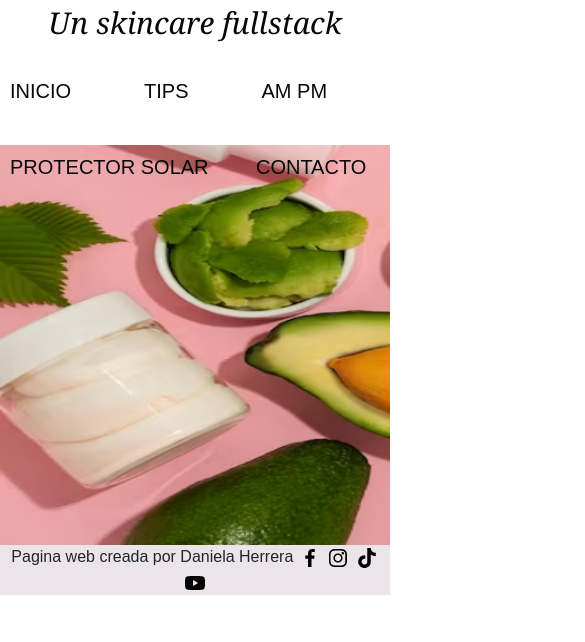
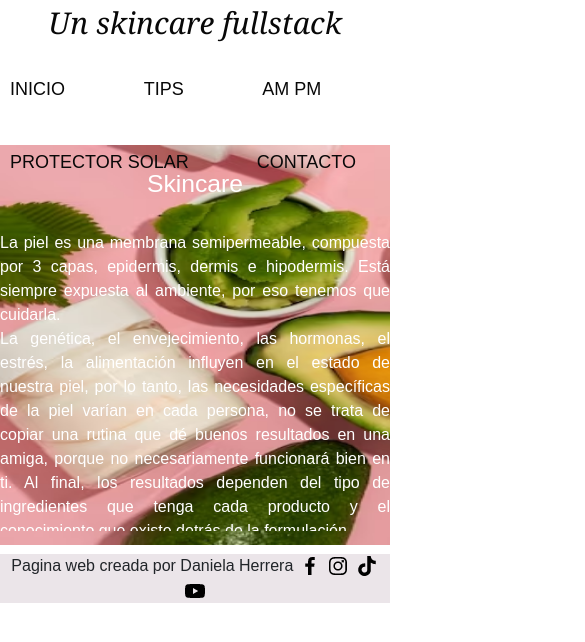
Before and after one commit to danielaherrera1/un-skincare-fullstack1, a plain HTML site: page index.html in a window 390 px wide. Shown: the top 642 px of the page, 585 px wide, since content can reach past the window. Drawn offline with nearby package versions, Linux system fonts and the light colour scheme.

Commit message:
cambios de la tercera entrega

```diff
--- /dev/null
+++ b/css/estilo.scss
@@ -0,0 +1,2 @@
+@import "../partial/resets";
+@import "../partial/media";
--- a/index.html
+++ b/index.html
@@ -8,7 +8,7 @@
     integrity="sha384-GLhlTQ8iRABdZLl6O3oVMWSktQOp6b7In1Zl3/Jr59b6EGGoI1aFkw7cmDA6j6gD" crossorigin="anonymous">
     <script src="https://cdn.jsdelivr.net/npm/bootstrap@5.3.0-alpha1/dist/js/bootstrap.bundle.min.js"
      integrity="sha384-w76AqPfDkMBDXo30jS1Sgez6pr3x5MlQ1ZAGC+nuZB+EYdgRZgiwxhTBTkF7CXvN" crossorigin="anonymous"></script>
-    <link rel="stylesheet" href="css/style.css">
+    <link rel="stylesheet" href="css/estilo.css">
     <title>Un skincare fullstack</title>
 </head>
 
@@ -36,7 +36,6 @@
        <header class="content_header">
 
         <br>
-
         <h2 class="title">Skincare</h2>
 
         <br>
--- /dev/null
+++ b/partial/_media.scss
@@ -0,0 +1,18 @@
+
+
+@media screen and (max-width: 576px) {
+    .content_header{
+
+        height: 400px;
+        width: 100%;
+    }
+    .content_header p{
+        text-align: justify;
+        color:#ffffff;
+        height: 300px;
+        overflow: hidden
+    }
+    .content_header h2{
+        color:#ffffff;
+    }
+}
--- a/css/style.css
+++ b/partial/_resets.scss
@@ -5,14 +5,12 @@
     font-size: 100%;
     vertical-align: baseline;
 }
-
 body{
 
     text-align: center;
     font-family: sans-serif;
 
 }
-
 .navbar{
     display: flex;
     justify-self: center;
@@ -22,96 +20,67 @@ body{
     height: 100px;
     list-style: none;
     background: #ffffff;
-
-
 }
-
 .navbar a {
     display: block;
     padding: 23px 10px;
     color: #080808;
     text-decoration: none;
     text-transform: uppercase;
-    font-size: 20px;
+    font-size: 18px;
 
 }
-
-
-
 .head{
-
-
     align-items: center;
     height: 6px;
     width: 100%;
-
+}
+.content_header{
+    height: 400px;
+    width: 750px;
+    display: inline-block;
 
 }
-
-.content_header{
-
-
-    height: 400px;
-    width: 750px;
-    margin-left: 600px;
-
-
-}
-
 .fondo{
     background: url(../img/fondo.jpg);
     background-size: 1380px 400px;
     background-repeat: no-repeat;
-
 }
 .logo{
     font-family:Cambria, Cochin, Georgia, Times, 'Times New Roman', serif;
     font-size: 30px;
     font-style:italic;
     color: #080808;
-
-
 }
-
-
 .contacto{
     height: 600px;
     width: 650px;
     font-weight: bold;
     float: left;
-
 }
-
 .fondo_contacto{
     height: 600px;
     width: 650px;
     background: url(../img/contacto.jpg);
     background-size: 700px;
-
     float: left;
-
 }
-
 footer{
     clear: both;
     background: #ebe5e9;
-
 }
-
 .content_contacto{
     height: 400px;
     width: 650px;
 }
-
 .fondo_tips{
     height: 200px;
     width: 250px;
     background-size: 100px;
     float: left;
 }
-
 .col{
-    height: 300px;
+    height: 40%;
     width: 200px;
     border-color: #f0ecef;
     border-width: 2px;
@@ -120,30 +89,22 @@ footer{
     padding-top: 30px;
     background-color: #ffffff;
     opacity: 0.7;
-
-
-
-
 }
 .container1{
     background: url(../img/tips.jpg);
     background-size: 1380px 500px;
     background-repeat: no-repeat;
 }
-
 nota{
     clear: both;
 }
-
 .titulo{
 
     height: 600px;
     width: 650px;
     float: left;
     margin-left: 50px;
-
 }
-
 .titulo1{
     height: 500px;
    width: 450px;
@@ -153,7 +114,6 @@ nota{
    align-items: center;
    margin-left: 100px;
 }
-
 .col_ampm{
     height: 900px;
     width: 550px;
```
Also changed, not shown: estructuras/am_pm.html (+1 -1 lines), estructuras/contacto.html (+1 -1 lines), estructuras/protectorsolar.html (+1 -1 lines), estructuras/tips.html (+1 -1 lines), css/estilo.css (added), 1 other file. Lines whose indentation alone changed are shown as unchanged.
